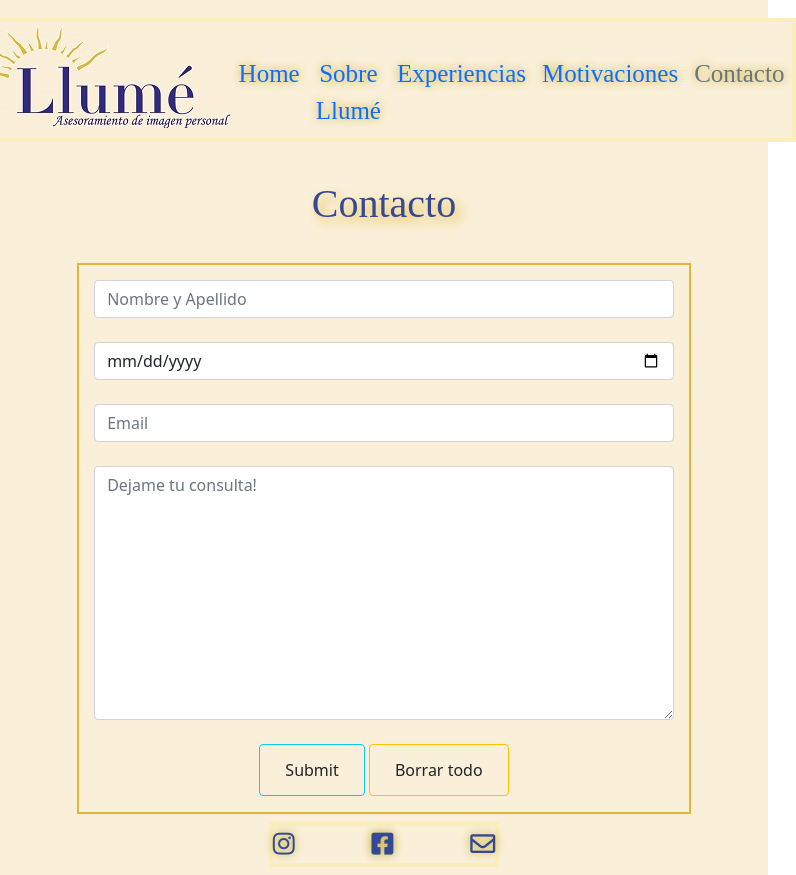
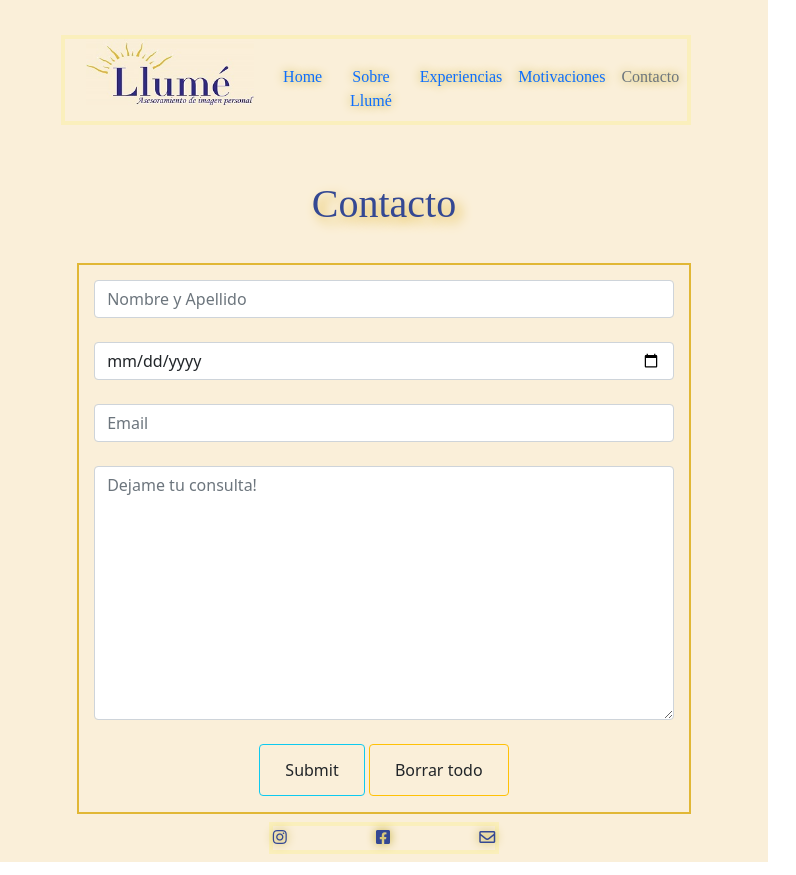
Before and after one commit to Pepiliam/llume, a plain HTML site: page contacto.html in a window 768 px wide. Shown: the whole page, 796 px wide, since content can reach past the window. Drawn offline with nearby package versions, Linux system fonts and the light colour scheme.

Commit message:
responsive arreglo

```diff
--- a/_sobrellume.scss
+++ b/_sobrellume.scss
@@ -30,9 +30,65 @@
     border: 2px solid #e1b735;
 }
 
-@media only screen and (max-width: 570px) {
+
+@media only screen and (min-width: 576px) and (max-width: 585px) {
+    li {
+        font-size: 14px;
+    }
+}
+
+@media only screen and (min-width: 576px) and (max-width: 892px) {
+    header {
+        background-color: rgb(250, 239, 217);
+        width: 100%;
+        height: 160px;
+    }
+
+    nav {
+        width: 90%;
+        height: 100%;
+        text-align: left;
+        color: rgb(228, 217, 250);
+        padding-left: 8%;
+        padding-right: 0%;
+    }
+
+    ul {
+        list-style: none;
+        background-color: rgb(250, 239, 217);
+        border: 4px solid rgb(250, 239, 188);
+        font-family: "gfs didot";
+        text-align: center;
+    }
+
+    li {
+        font-size: 16px;
+
+    }
+
+    .subitem {
+        text-align: left;
+        display: inline-block;
+        font-size: 15px;
+        width: 280px;
+    }
+
+    .logoNav {
+        width: 80%;
+        height: 80%
+    }
+}
+
+@media only screen and (min-width: 846px) and (max-width: 892px) {
+    li {
+        font-size: 18px;
+    }
+}
+
+
+@media only screen and (max-width: 576px) {
     .contenedorSobre {
-        padding-top: 20px
+        padding-top: 20px;
     }
 
     .h1mot {
--- a/contacto.html
+++ b/contacto.html
@@ -36,7 +36,7 @@
 
             <ul class="navbar-nav">
                 <li class="nav-item">
-                    <a class="navbar.brand" href="index.html"><img src="img/logo llume3.jpg" alt="Logo Llumé"></a>
+                    <a class="navbar.brand" href="index.html"><img class="logoNav" src="img/logo llume3.jpg" alt="Logo Llumé"></a>
                 </li>
                 <li id="ulpad" class="nav-item">
                     <a class="nav-link" href="index.html">Home</a>
@@ -85,7 +85,7 @@
             <ul class="navbar-nav redes">
                 <li class="nav-item"><a href="https://www.instagram.com/llume.aip" target="_blank">
                         <i class="fab fa-instagram"></i></a></li>
-                <li class="nav-item"><a href="https://www.Facebook.com" target="_blank">
+                <li class="nav-item"><a href="https://www.Facebook.com/llume.aip" target="_blank">
                         <i class="fab fa-facebook-square"></i></a></li>
                 <li class="nav-item"><a href="404.html">
                         <i class="far fa-envelope"></i>
--- a/estilos.scss
+++ b/estilos.scss
@@ -177,6 +177,60 @@ h1 {
     }
 }
 
+@media only screen and (min-width: 576px) and (max-width: 585px) {
+    li {
+        font-size: 14px;
+    }
+}
+
+@media only screen and (min-width: 576px) and (max-width: 892px) {
+    header {
+        background-color: rgb(250, 239, 217);
+        width: 100%;
+        height: 160px;
+    }
+
+    nav {
+        width: 90%;
+        height: 100%;
+        text-align: left;
+        color: rgb(228, 217, 250);
+        padding-left: 8%;
+        padding-right: 0%;
+    }
+
+    ul {
+        list-style: none;
+        background-color: rgb(250, 239, 217);
+        border: 4px solid rgb(250, 239, 188);
+        font-family: "gfs didot";
+        text-align: center;
+    }
+
+    li {
+        font-size: 16px;
+
+    }
+
+    .subitem {
+        text-align: left;
+        display: inline-block;
+        font-size: 15px;
+        width: 280px;
+    }
+
+    .logoNav {
+        width: 80%;
+        height: 80%
+    }
+}
+
+@media only screen and (min-width: 846px) and (max-width: 892px) {
+    li {
+        font-size: 18px;
+    }
+}
+
 /*-----------------SOBRE LLUME------------------*/
 
 @import "sobrellume";
```
Also changed, not shown: experiencias.html (+2 -2 lines), index.html (+2 -2 lines), motivaciones.html (+2 -2 lines), sobrellume.html (+2 -2 lines), estilos.css, 1 other file.
